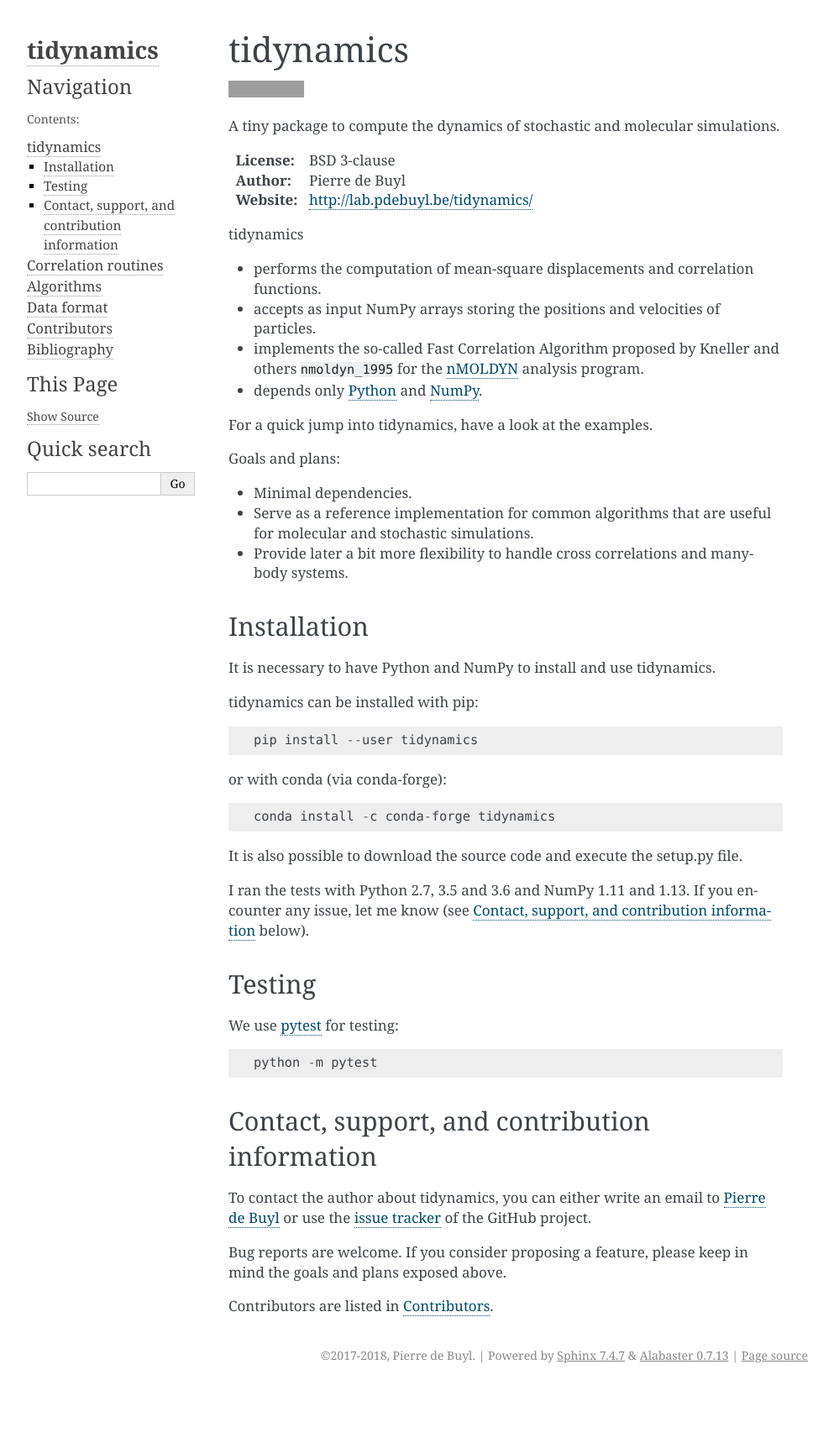
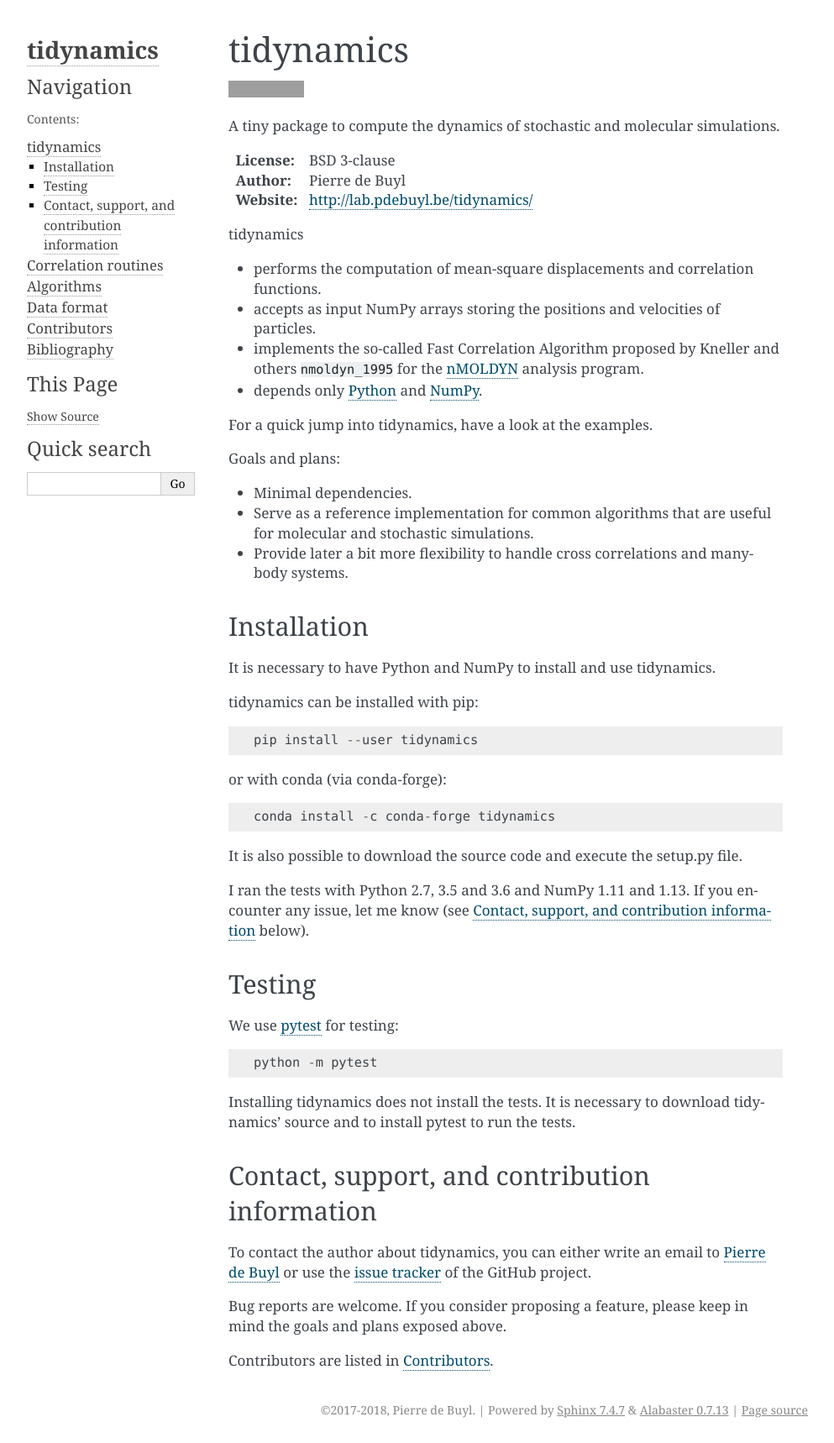
Before and after one commit to pdebuyl-lab/tidynamics, a Sphinx documentation site: the page built from doc/index.rst, in a window 1280 px wide. Shown: the whole page at 84% size, without its empty margins (148-1141 px from the left). Built offline with Sphinx 7.4.7, drawn with Linux system fonts in a browser that asks for light colours; pages that are not in the unit, such as notebooks, are missing from menus; cross-references to code outside the pages are shown as plain code; before the commit the page ends 1653 px from its top, so only the background shows below that; grey boxes are pictures that could not be loaded.

Commit message:
add instructions to run the tests
download the source
install pytest

fixed #9

```diff
--- a/README.rst
+++ b/README.rst
@@ -51,6 +51,9 @@ We use `pytest <https://pypi.python.org/pypi/pytest/>`_ for testing::
 
     python -m pytest
 
+Installing tidynamics does not install the tests. It is necessary to download tidynamics'
+source and to install pytest to run the tests.
+
 Contact, support, and contribution information
 ----------------------------------------------
 
--- a/doc/index.rst
+++ b/doc/index.rst
@@ -68,6 +68,9 @@ We use `pytest <https://pypi.python.org/pypi/pytest/>`_ for testing::
 
     python -m pytest
 
+Installing tidynamics does not install the tests. It is necessary to download tidynamics'
+source and to install pytest to run the tests.
+
 .. _contact:
 
 Contact, support, and contribution information
```
